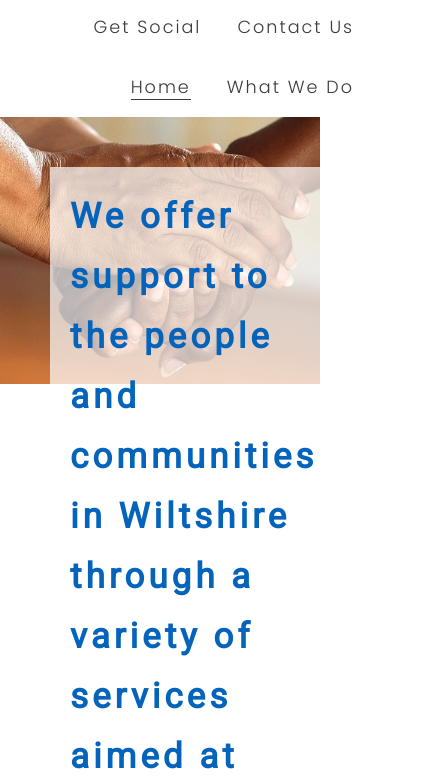
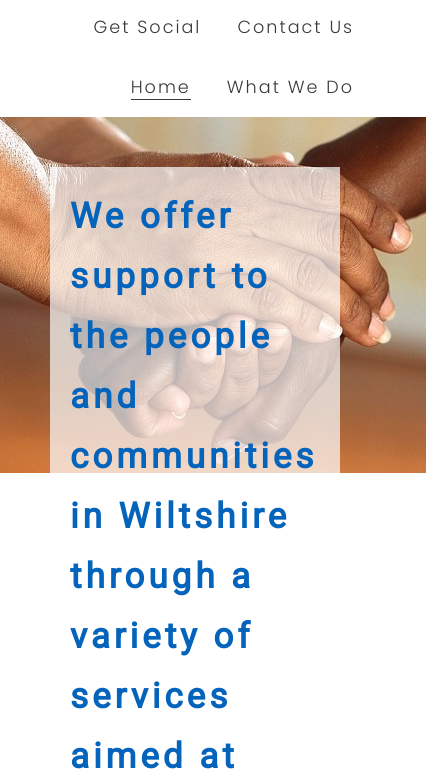
Before and after one commit to Code-Institute-Submissions/ColetteThomson-fultum_charity_OctResub, a plain HTML site: page index.html in a window 390 px wide. Shown: the part 63-844 px from the top of the page, 426 px wide, since content can reach past the window. Drawn offline with Linux system fonts and the light colour scheme.

Commit message:
edit media queries homepage image

```diff
--- a/assets/css/style.css
+++ b/assets/css/style.css
@@ -1,5 +1,7 @@
 @import url('https://fonts.googleapis.com/css2?family=Poppins:wght@300&family=Roboto&display=swap');
 @import url('https://fonts.googleapis.com/css2?family=Shadows+Into+Light&display=swap');
+
+/* L A P T O P (screen size width: 1024px) */
 
 * {
   margin: 0;
@@ -173,8 +175,8 @@ i {
   /* homepage */
   .image_homepage {
     content: url(../images/supporting_hands_mobile_426.jpg);
-    max-width: 320px;
-    height: 267px;
+    max-width: 426px;
+    height: 356px;
   }
 }
 
```
